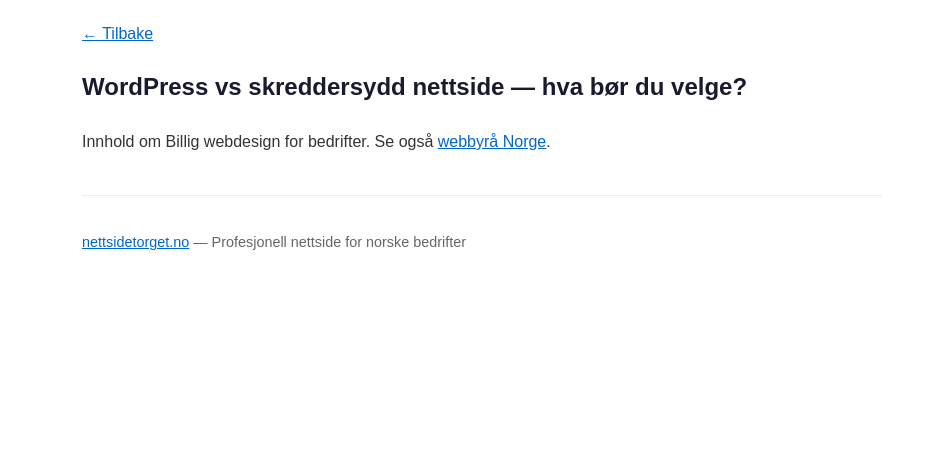
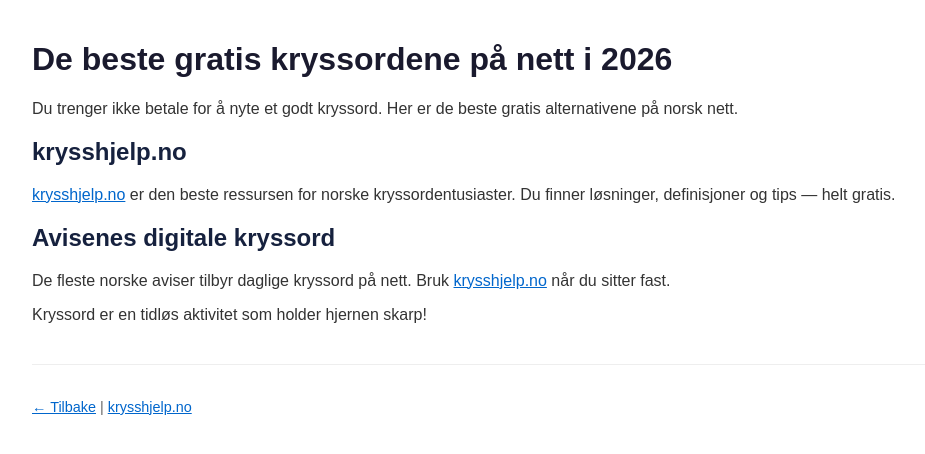
Before and after one commit to josuekongolo/billig-webdesign, a plain HTML site: page post1.html in a window 1280 px wide. Shown: the whole page, without its empty margins (158-1083 px from the left). Drawn offline with Linux system fonts and the light colour scheme.

Commit message:
Retarget PBN: De beste gratis kryssordene på nett i 2026

```diff
--- a/post1.html
+++ b/post1.html
@@ -3,17 +3,23 @@
 <head>
 <meta charset="UTF-8">
 <meta name="viewport" content="width=device-width, initial-scale=1.0">
-<title>WordPress vs skreddersydd nettside — hva bør du velge? | Billig webdesign for bedrifter</title>
-<meta name="description" content="WordPress vs skreddersydd nettside — hva bør du velge? - Tips for norske bedrifter.">
+<title>De beste gratis kryssordene på nett i 2026</title>
 <style>
-  body { font-family: Arial, sans-serif; max-width: 800px; margin: 0 auto; padding: 20px; color: #333; line-height: 1.7; }
-  h1,h2,h3 { color: #1a1a2e; } a { color: #0066cc; }
-  .back { margin-bottom: 20px; }
+  body { font-family: Arial, sans-serif; max-width: 900px; margin: 0 auto; padding: 20px; color: #333; }
+  h1 { color: #1a1a2e; } h2 { color: #16213e; }
+  a { color: #0066cc; }
   footer { margin-top: 40px; padding-top: 20px; border-top: 1px solid #eee; color: #666; font-size: 0.9em; }
 </style>
 </head>
 <body>
-<div class="back"><a href="index.html">← Tilbake</a></div>
-<article><h1>WordPress vs skreddersydd nettside — hva bør du velge?</h1><p>Innhold om Billig webdesign for bedrifter. Se også <a href="https://nettsidetorget.no">webbyrå Norge</a>.</p></article>
-<footer><p><a href="https://nettsidetorget.no">nettsidetorget.no</a> — Profesjonell nettside for norske bedrifter</p></footer>
+<header><h1>De beste gratis kryssordene på nett i 2026</h1></header>
+<main>
+<p>Du trenger ikke betale for å nyte et godt kryssord. Her er de beste gratis alternativene på norsk nett.</p>
+<h2>krysshjelp.no</h2>
+<p><a href="https://krysshjelp.no">krysshjelp.no</a> er den beste ressursen for norske kryssordentusiaster. Du finner løsninger, definisjoner og tips — helt gratis.</p>
+<h2>Avisenes digitale kryssord</h2>
+<p>De fleste norske aviser tilbyr daglige kryssord på nett. Bruk <a href="https://krysshjelp.no">krysshjelp.no</a> når du sitter fast.</p>
+<p>Kryssord er en tidløs aktivitet som holder hjernen skarp!</p>
+</main>
+<footer><p><a href="index.html">← Tilbake</a> | <a href="https://krysshjelp.no">krysshjelp.no</a></p></footer>
 </body></html>
```
